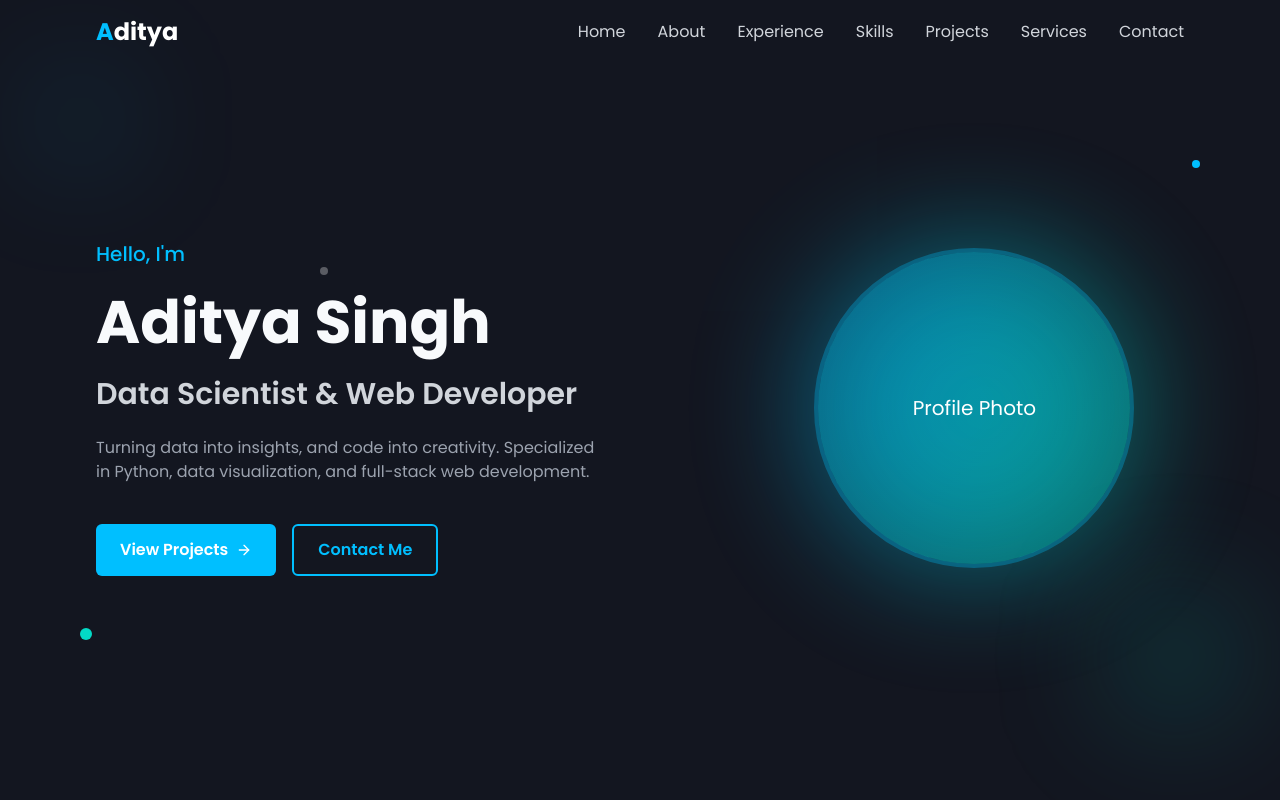
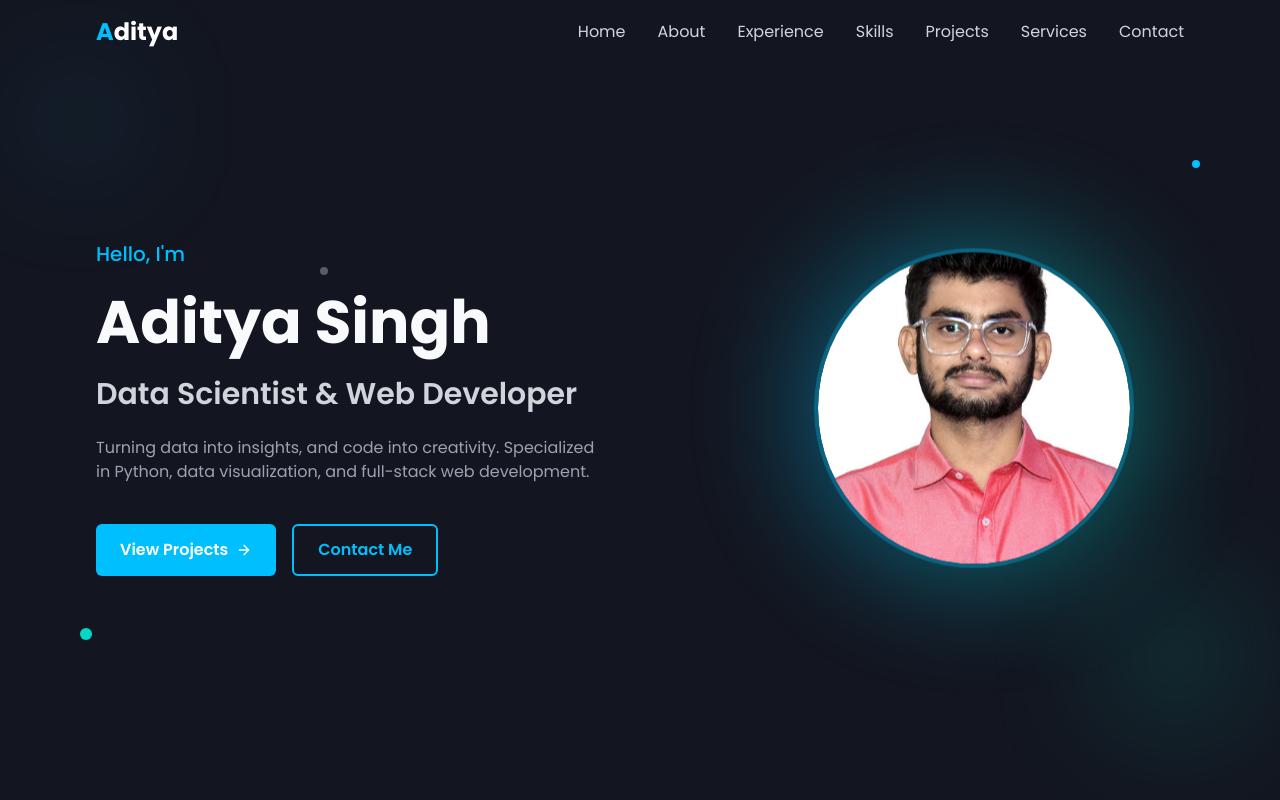
Before and after one commit to aadi2611/aditya-portfolio-blueprint, a React (Vite) app: page / in a window 1280 px wide. Shown: the top 800 px of the page. Built offline with nearby package versions, Linux system fonts and the light colour scheme.

Commit message:
Add profile photo to hero section
Replaced the placeholder in the hero section with the profile photo.

```diff
--- a/src/components/Hero.tsx
+++ b/src/components/Hero.tsx
@@ -1,5 +1,6 @@
 
 import { ArrowRight } from "lucide-react";
+import { Avatar, AvatarImage, AvatarFallback } from "@/components/ui/avatar";
 
 const Hero = () => {
   return (
@@ -46,10 +47,16 @@ const Hero = () => {
             <div className="relative">
               <div className="absolute inset-0 rounded-full bg-gradient-to-r from-electric-blue to-electric-teal blur-3xl opacity-20 animate-pulse"></div>
               <div className="relative w-64 h-64 md:w-80 md:h-80 rounded-full overflow-hidden border-4 border-electric-blue/30 animate-fade-in">
-                {/* Replace with actual image URL */}
-                <div className="w-full h-full bg-gradient-to-br from-electric-blue/40 to-electric-teal/40 flex items-center justify-center text-white">
-                  <span className="text-xl">Profile Photo</span>
-                </div>
+                <Avatar className="w-full h-full">
+                  <AvatarImage
+                    src="/lovable-uploads/99c508b8-36d0-401a-9958-e4e2fee43a21.png"
+                    alt="Aditya Singh"
+                    className="object-cover w-full h-full"
+                  />
+                  <AvatarFallback className="bg-gradient-to-br from-electric-blue/40 to-electric-teal/40 text-xl">
+                    AS
+                  </AvatarFallback>
+                </Avatar>
               </div>
             </div>
           </div>
```
Also changed, not shown: public/lovable-uploads/99c508b8-36d0-401a-9958-e4e2fee43a21.png (added).
